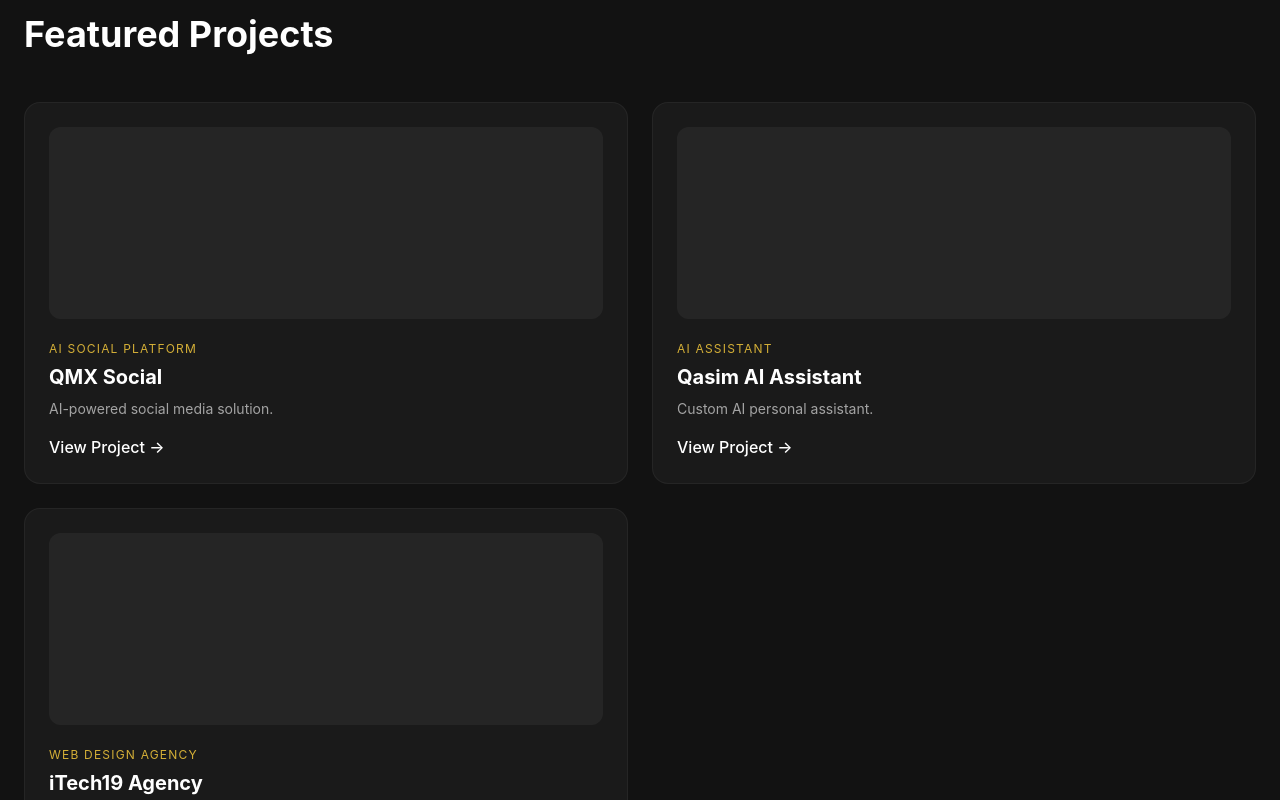
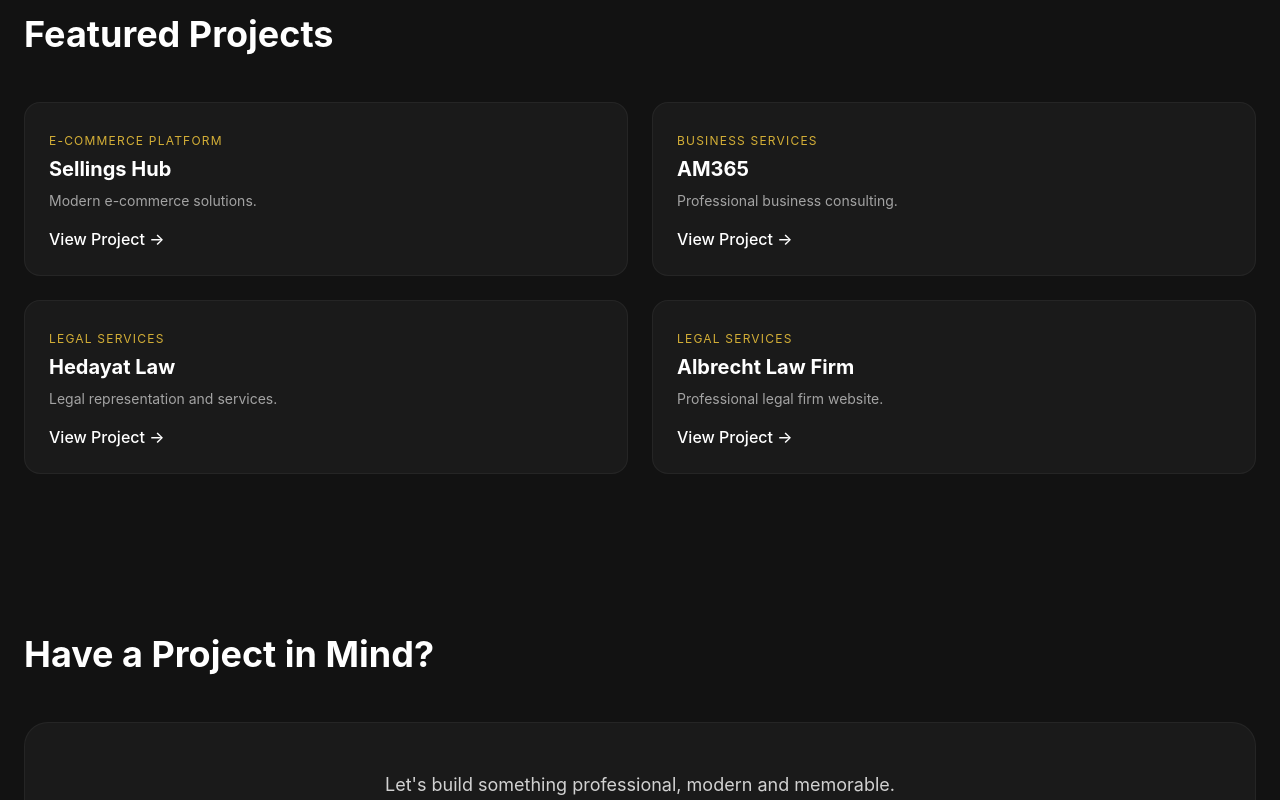
Before and after one commit to kinza-04/laibamurtaza-portfolio, a React (Vite) app: page / in a window 1280 px wide. Shown: the part 3260-4060 px from the top of the page. Built offline with nearby package versions, Linux system fonts and the light colour scheme.

Commit message:
feat: update project portfolio and cleanup UI
Replace outdated portfolio items with current client work and remove placeholder image containers from the projects section.

```diff
--- a/src/data/config.ts
+++ b/src/data/config.ts
@@ -77,8 +77,9 @@
     }
   ],
   projects: [
-    { title: "QMX Social", category: "AI Social Platform", description: "AI-powered social media solution.", url: "https://qmx-social.ai.studio/" },
-    { title: "Qasim AI Assistant", category: "AI Assistant", description: "Custom AI personal assistant.", url: "https://qasim-ai-asstiant.ai.studio/" },
-    { title: "iTech19 Agency", category: "Web Design Agency", description: "Professional web design services.", url: "https://www.itech19.com/web-design-agency.html" }
+    { title: "Sellings Hub", category: "E-commerce Platform", description: "Modern e-commerce solutions.", url: "https://sellingshub.com/" },
+    { title: "AM365", category: "Business Services", description: "Professional business consulting.", url: "https://www.am365.se/" },
+    { title: "Hedayat Law", category: "Legal Services", description: "Legal representation and services.", url: "https://www.hedayatilaw.com/" },
+    { title: "Albrecht Law Firm", category: "Legal Services", description: "Professional legal firm website.", url: "https://albrechtlawfirm.com" }
   ]
 };
--- a/src/sections/AllSections.tsx
+++ b/src/sections/AllSections.tsx
@@ -90,7 +90,6 @@
       <div className="grid md:grid-cols-2 gap-6">
         {config.projects.map((proj, i) => (
           <div key={i} className="bg-[#1a1a1a] p-6 rounded-2xl border border-white/5 hover:border-[#D4AF37]/30 transition-all">
-            <div className="h-48 bg-white/5 rounded-xl mb-4" />
             <span className="text-[#D4AF37] text-xs uppercase tracking-widest">{proj.category}</span>
             <a href={proj.url} target="_blank" rel="noopener noreferrer" className="block">
               <h3 className="text-xl font-bold text-white mt-1 hover:text-[#D4AF37] transition-colors">{proj.title}</h3>
```
